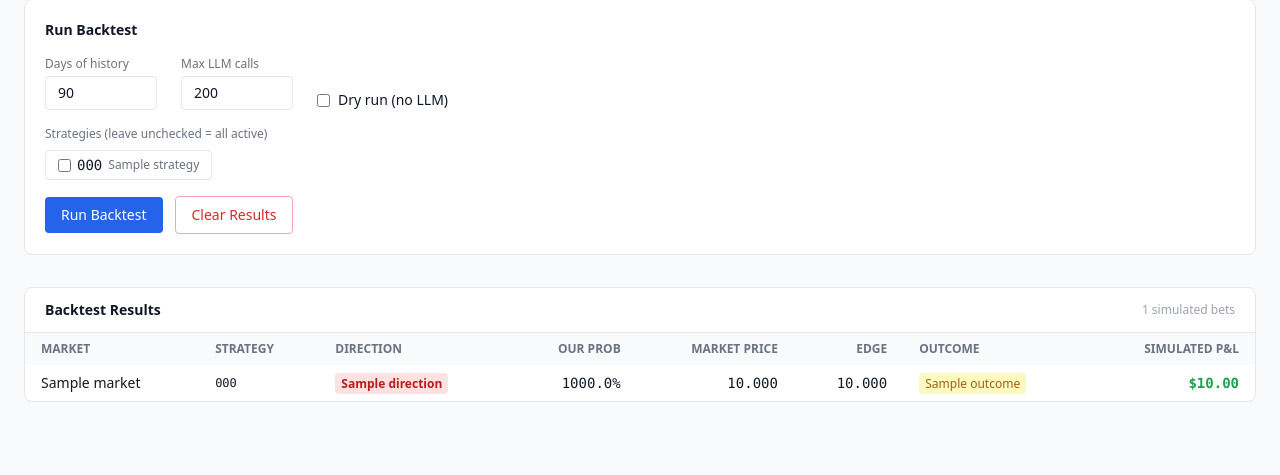
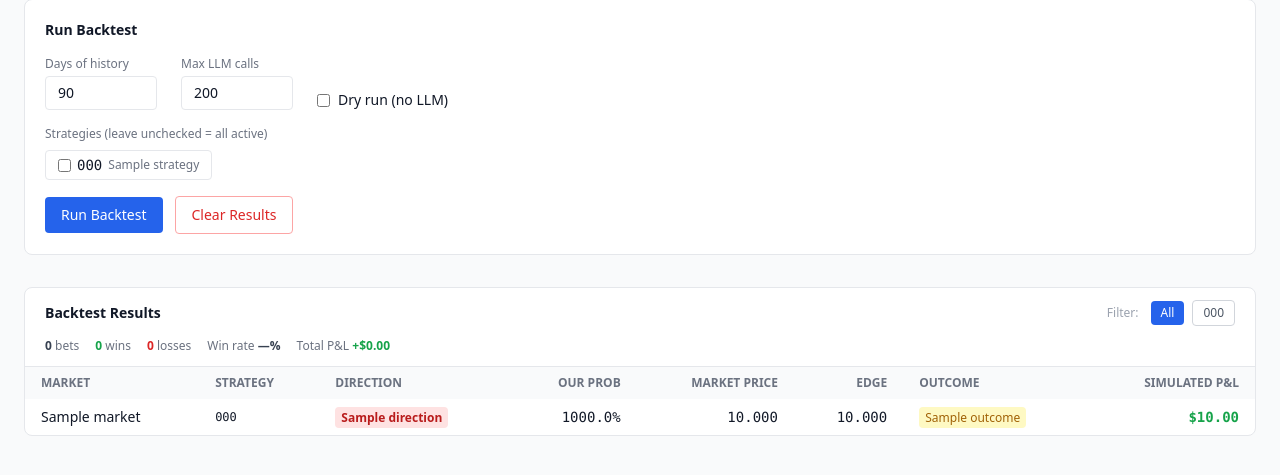
Before and after one commit to Cubafree/rain-bot, a FastAPI app: template web/templates/backtest.html in a window 1280 px wide. Shown: the part 142-617 px from the top of the page. Run offline with FastAPI, Linux system fonts and the light colour scheme; the template is opened without the code that fills it: most values are stand-ins (such as "Sample title", 1, 10 or a date in 2020); parts of the project's set-up code (start-up, migrations or seed data) failed here and were passed over; some libraries are stand-ins or nearby versions.

Commit message:
Add Stop button, strategy filter, and P&L summary to backtest page
Backend:
- POST /api/backtest/stop cancels the running asyncio task
- backtest_status excludes the non-serialisable Task from JSON
- CancelledError handled gracefully in _run_backtest_task

Frontend:
- Stop button (orange) appears while running, hidden otherwise
- Strategy filter bar: All | S1 | S2 | ... — client-side, no reload
- Stats bar updates on filter: bets / wins / losses / win rate / total P&L
- data-strategy, data-outcome, data-pnl attributes on each row for JS

Co-Authored-By: Claude Sonnet 4.6 <noreply@anthropic.com>

```diff
--- a/web/templates/backtest.html
+++ b/web/templates/backtest.html
@@ -45,6 +45,10 @@
         class="px-4 py-2 bg-blue-600 text-white text-sm font-medium rounded hover:bg-blue-700 disabled:opacity-50 disabled:cursor-not-allowed">
         Run Backtest
       </button>
+      <button type="button" id="bt-stop-btn"
+        class="hidden px-4 py-2 bg-orange-500 text-white text-sm font-medium rounded hover:bg-orange-600">
+        Stop
+      </button>
       <button type="button" id="bt-clear-btn"
         class="px-4 py-2 bg-white border border-red-300 text-red-600 text-sm font-medium rounded hover:bg-red-50 disabled:opacity-50 disabled:cursor-not-allowed">
         Clear Results
@@ -57,12 +61,18 @@
 (function () {
   const form = document.getElementById('bt-form');
   const btn = document.getElementById('bt-btn');
+  const stopBtn = document.getElementById('bt-stop-btn');
   const statusEl = document.getElementById('bt-status');
   let poll;
 
   function showStatus(msg, color) {
     statusEl.className = 'mb-4 px-3 py-2 rounded text-sm font-medium ' + color;
     statusEl.textContent = msg;
+  }
+
+  function setRunning(running) {
+    btn.disabled = running;
+    stopBtn.classList.toggle('hidden', !running);
   }
 
   function startPoll() {
@@ -73,9 +83,10 @@
         showStatus('Running… started ' + new Date(s.started_at).toLocaleTimeString(), 'bg-yellow-100 text-yellow-800');
       } else {
         clearInterval(poll);
-        btn.disabled = false;
+        setRunning(false);
         if (s.error) {
-          showStatus('Error: ' + s.error, 'bg-red-100 text-red-700');
+          showStatus(s.error === 'Stopped by user' ? 'Stopped.' : 'Error: ' + s.error,
+            s.error === 'Stopped by user' ? 'bg-gray-100 text-gray-600' : 'bg-red-100 text-red-700');
         } else if (s.finished_at) {
           showStatus('Completed at ' + new Date(s.finished_at).toLocaleTimeString() + ' — refresh to see results', 'bg-green-100 text-green-700');
         }
@@ -87,12 +98,18 @@
     const r = await fetch('/api/backtest/status');
     const s = await r.json();
     if (s.running) {
-      btn.disabled = true;
+      setRunning(true);
       showStatus('Running… started ' + new Date(s.started_at).toLocaleTimeString(), 'bg-yellow-100 text-yellow-800');
       startPoll();
     }
   }
   checkOnLoad();
+
+  stopBtn.addEventListener('click', async () => {
+    stopBtn.disabled = true;
+    await fetch('/api/backtest/stop', { method: 'POST' });
+    stopBtn.disabled = false;
+  });
 
   document.getElementById('bt-clear-btn').addEventListener('click', async () => {
     if (!confirm('Delete all backtest bets and signals?')) return;
@@ -110,18 +127,18 @@
 
   form.addEventListener('submit', async (e) => {
     e.preventDefault();
-    btn.disabled = true;
+    setRunning(true);
     const fd = new FormData(form);
     const r = await fetch('/api/backtest/run', { method: 'POST', body: fd });
     const data = await r.json();
     if (r.status === 409) {
       showStatus('Already running', 'bg-yellow-100 text-yellow-800');
-      btn.disabled = false;
+      setRunning(false);
       return;
     }
     if (!r.ok) {
       showStatus('Error: ' + (data.error || r.statusText), 'bg-red-100 text-red-700');
-      btn.disabled = false;
+      setRunning(false);
       return;
     }
     showStatus('Started…', 'bg-yellow-100 text-yellow-800');
@@ -132,10 +149,26 @@
 
 {% if bets %}
 <div class="bg-white rounded-lg border overflow-x-auto">
-  <div class="px-5 py-3 border-b flex items-center justify-between">
-    <h2 class="font-semibold text-sm">Backtest Results</h2>
-    <span class="text-xs text-gray-400">{{ bets|length }} simulated bets</span>
+  <div class="px-5 py-3 border-b">
+    <div class="flex flex-wrap items-center justify-between gap-3">
+      <h2 class="font-semibold text-sm">Backtest Results</h2>
+      <div class="flex items-center gap-2 flex-wrap">
+        <span class="text-xs text-gray-400 mr-1">Filter:</span>
+        <button onclick="filterStrategy('all')" id="f-all"
+          class="filter-btn px-2.5 py-1 rounded text-xs font-medium bg-blue-600 text-white">All</button>
+        {% for s in strategies %}
+        <button onclick="filterStrategy('{{ s.code }}')" id="f-{{ s.code }}"
+          class="filter-btn px-2.5 py-1 rounded text-xs font-medium border border-gray-300 text-gray-600 hover:bg-gray-50">
+          {{ s.code }}
+        </button>
+        {% endfor %}
+      </div>
+    </div>
+
+    <!-- Stats bar -->
+    <div id="bt-stats" class="mt-3 flex flex-wrap gap-4 text-xs text-gray-500"></div>
   </div>
+
   <table class="w-full text-sm">
     <thead class="bg-gray-50 text-xs text-gray-500 uppercase">
       <tr>
@@ -149,9 +182,12 @@
         <th class="px-4 py-2 text-right">Simulated P&amp;L</th>
       </tr>
     </thead>
-    <tbody class="divide-y divide-gray-100">
+    <tbody class="divide-y divide-gray-100" id="bt-tbody">
       {% for bet, market, strategy in bets %}
-      <tr class="hover:bg-gray-50">
+      <tr class="hover:bg-gray-50"
+          data-strategy="{{ strategy.code }}"
+          data-outcome="{{ bet.outcome }}"
+          data-pnl="{{ bet.pnl or 0 }}">
         <td class="px-4 py-2 max-w-xs truncate" title="{{ market.question }}">{{ market.question[:65] }}</td>
         <td class="px-4 py-2 font-mono text-xs">{{ strategy.code }}</td>
         <td class="px-4 py-2">
@@ -185,6 +221,50 @@
     </tbody>
   </table>
 </div>
+
+<script>
+(function () {
+  let currentFilter = 'all';
+
+  function updateStats() {
+    const rows = document.querySelectorAll('#bt-tbody tr:not([style*="none"])');
+    let wins = 0, losses = 0, pnl = 0;
+    rows.forEach(r => {
+      if (r.dataset.outcome === 'win') wins++;
+      else if (r.dataset.outcome === 'loss') losses++;
+      pnl += parseFloat(r.dataset.pnl) || 0;
+    });
+    const total = wins + losses;
+    const wr = total > 0 ? (wins / total * 100).toFixed(1) : '—';
+    const pnlFmt = (pnl >= 0 ? '+$' : '-$') + Math.abs(pnl).toFixed(2);
+    const pnlColor = pnl >= 0 ? 'text-green-600 font-semibold' : 'text-red-600 font-semibold';
+
+    document.getElementById('bt-stats').innerHTML =
+      `<span><b class="text-gray-700">${total}</b> bets</span>` +
+      `<span><b class="text-green-600">${wins}</b> wins</span>` +
+      `<span><b class="text-red-600">${losses}</b> losses</span>` +
+      `<span>Win rate <b class="text-gray-700">${wr}%</b></span>` +
+      `<span>Total P&L <b class="${pnlColor}">${pnlFmt}</b></span>`;
+  }
+
+  window.filterStrategy = function(code) {
+    currentFilter = code;
+    document.querySelectorAll('.filter-btn').forEach(b => {
+      b.className = 'filter-btn px-2.5 py-1 rounded text-xs font-medium border border-gray-300 text-gray-600 hover:bg-gray-50';
+    });
+    const active = document.getElementById('f-' + code);
+    if (active) active.className = 'filter-btn px-2.5 py-1 rounded text-xs font-medium bg-blue-600 text-white';
+
+    document.querySelectorAll('#bt-tbody tr').forEach(r => {
+      r.style.display = (code === 'all' || r.dataset.strategy === code) ? '' : 'none';
+    });
+    updateStats();
+  };
+
+  updateStats();
+})();
+</script>
+
 {% else %}
 <div class="bg-white rounded-lg border px-5 py-12 text-center text-gray-400">
   No backtest results yet. Run the backtest script first.
```
Also changed, not shown: web/routes.py (+19 -2 lines).
